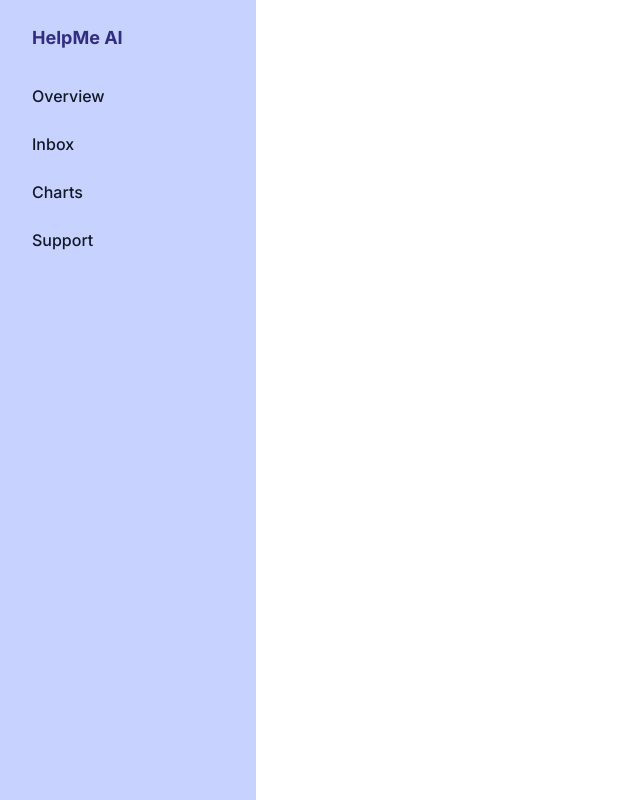
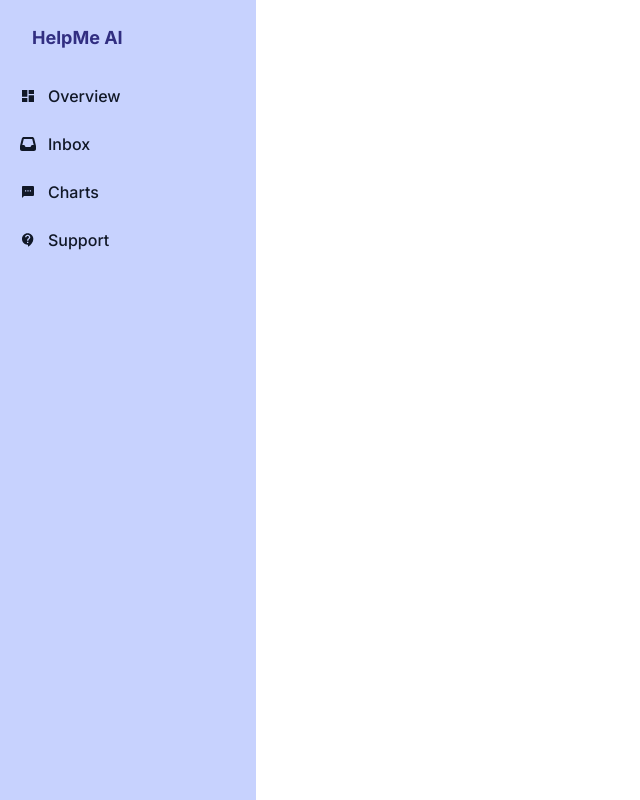
Before and after one commit to Lemirq/HelpMeAI, a Next.js app: page /sidebar in a window 1280 px wide. Shown: the whole page, without its empty margins (0-640 px from the left). Built offline with nearby package versions, Linux system fonts and the light colour scheme.

Commit message:
Update the sidebar icons

```diff
--- a/app/sidebar/page.tsx
+++ b/app/sidebar/page.tsx
@@ -1,3 +1,7 @@
+import { MdDashboard } from "react-icons/md";
+import { FaInbox } from "react-icons/fa6";
+import { IoMdText } from "react-icons/io";
+import { MdContactSupport } from "react-icons/md";
 
 export default function Sidebar () {
     return (
@@ -6,27 +10,31 @@ export default function Sidebar () {
                 id="sidebar"
                 className="fixed top-0 left-0 z-40 w-64 h-screen transition-transform -translate-x-full sm:translate-x-0" aria-label="Sidebar">
                 <div className="h-full px-3 py-4 overflow-y-auto bg-indigo-200 dark:bg-gray-800">
-                            <h2 href="#" className="flex items-center p-2 text-indigo-900 font-bold mb-4 font rounded-lg dark:text-white dark:hover:bg-gray-700 group">
-                                <span className="ms-3 text-lg"> HelpMe AI </span>
-                            </h2>
+                    <h2 href="#" className="flex items-center p-2 text-indigo-900 font-bold mb-4 font rounded-lg dark:text-white dark:hover:bg-gray-700 group">
+                        <span className="ms-3 text-lg"> HelpMe AI </span>
+                    </h2>
                     <ul className="space-y-2 font-medium">
                         <li>
                             <a href="#" className="flex items-center p-2 text-gray-900 rounded-lg dark:text-white hover:bg-gray-100 dark:hover:bg-gray-700 group">
+                                <MdDashboard />
                                 <span className="ms-3"> Overview </span>
                             </a>
                         </li>
                         <li>
                             <a href="#" className="flex items-center p-2 text-gray-900 rounded-lg dark:text-white hover:bg-gray-100 dark:hover:bg-gray-700 group">
+                                <FaInbox />
                                 <span className="flex-1 ms-3 whitespace-nowrap">Inbox</span>
                             </a>
                         </li>
                         <li>
                             <a href="#" className="flex items-center p-2 text-gray-900 rounded-lg dark:text-white hover:bg-gray-100 dark:hover:bg-gray-700 group">
+                                <IoMdText />
                                 <span className="flex-1 ms-3 whitespace-nowrap">Charts</span>
                             </a>
                         </li>
                         <li>
                             <a href="#" className="flex items-center p-2 text-gray-900 rounded-lg dark:text-white hover:bg-gray-100 dark:hover:bg-gray-700 group">
+                                <MdContactSupport />
                                 <span className="flex-1 ms-3 whitespace-nowrap">Support</span>
                             </a>
                         </li>
```
